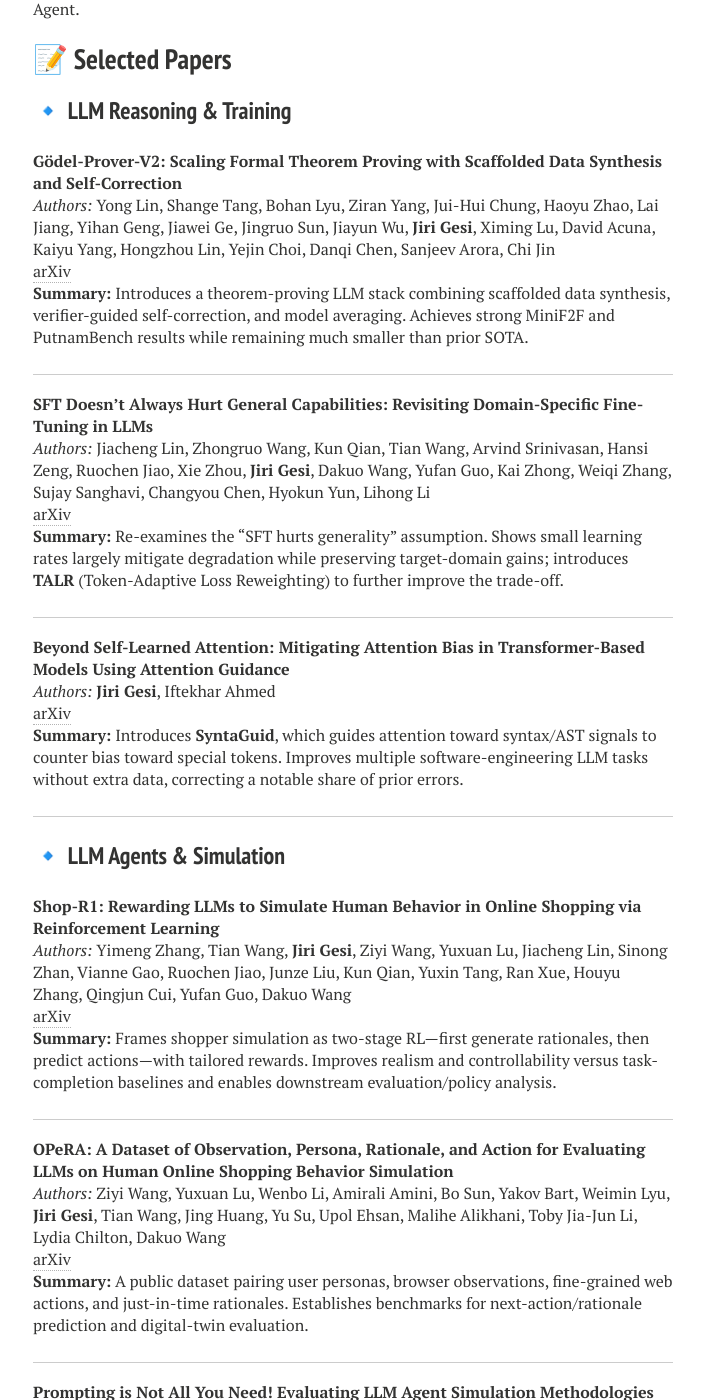
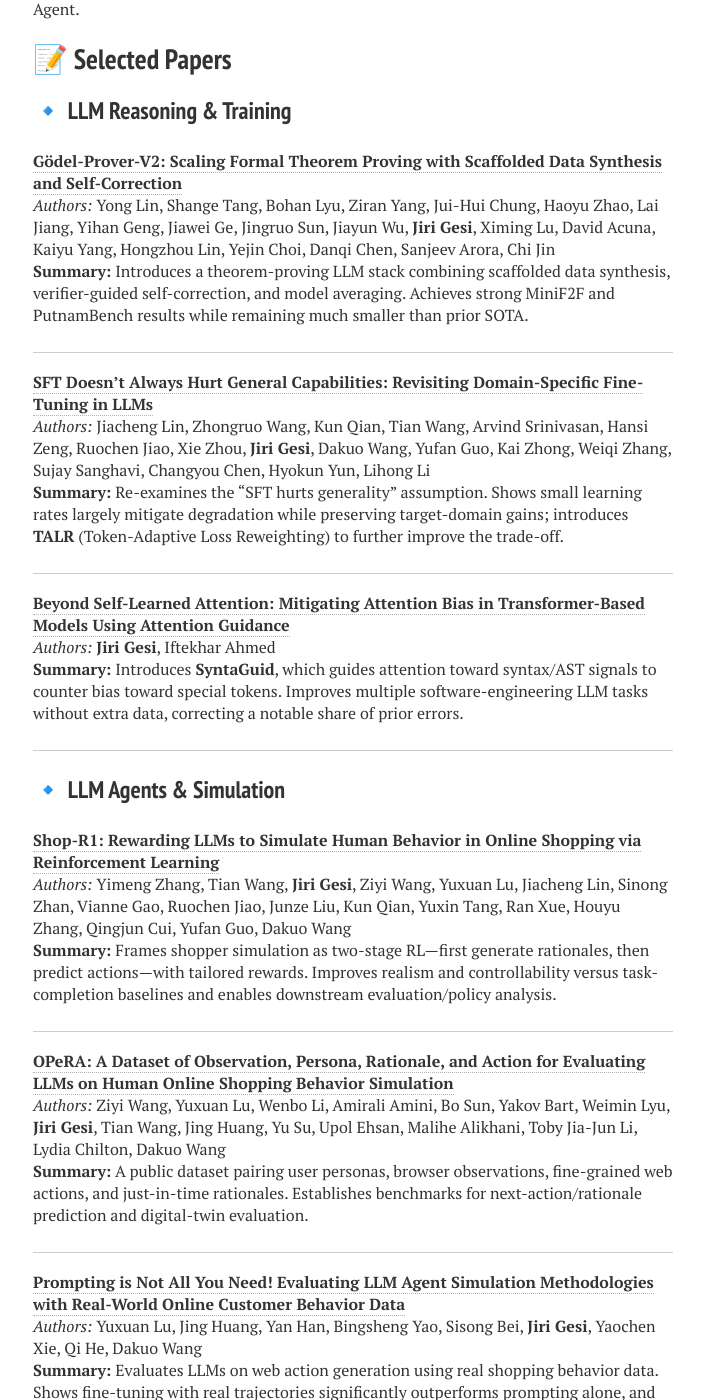
Before and after one commit to Jirigesi/Jirigesi.github.io, a Jekyll site: the page built from index.md, in a window 1280 px wide and 1400 px high, scrolled down 854 px. Shown: the whole window, without its empty margins (287-991 px from the left). Built offline with Jekyll 4.4.1, drawn with Linux system fonts in a browser that asks for light colours; nearby versions of some CDN libraries; comment, search, counter and statistics services are not loaded.

Commit message:
Update index.md

```diff
--- a/index.md
+++ b/index.md
@@ -21,68 +21,60 @@ Beyond LLM post-training, we have successfully pre-trained a set of high-quality
 
 ### 🔹 LLM Reasoning & Training
 
-**Gödel-Prover-V2: Scaling Formal Theorem Proving with Scaffolded Data Synthesis and Self-Correction**
+[**Gödel-Prover-V2: Scaling Formal Theorem Proving with Scaffolded Data Synthesis and Self-Correction**](https://arxiv.org/abs/2508.03613)
 *Authors:* Yong Lin, Shange Tang, Bohan Lyu, Ziran Yang, Jui-Hui Chung, Haoyu Zhao, Lai Jiang, Yihan Geng, Jiawei Ge, Jingruo Sun, Jiayun Wu, **Jiri Gesi**, Ximing Lu, David Acuna, Kaiyu Yang, Hongzhou Lin, Yejin Choi, Danqi Chen, Sanjeev Arora, Chi Jin
-[arXiv](https://arxiv.org/abs/2508.03613)
 **Summary:** Introduces a theorem-proving LLM stack combining scaffolded data synthesis, verifier-guided self-correction, and model averaging. Achieves strong MiniF2F and PutnamBench results while remaining much smaller than prior SOTA.
 
 ---
 
-**SFT Doesn’t Always Hurt General Capabilities: Revisiting Domain-Specific Fine-Tuning in LLMs**
+[**SFT Doesn’t Always Hurt General Capabilities: Revisiting Domain-Specific Fine-Tuning in LLMs**](https://arxiv.org/abs/2509.20758)
 *Authors:* Jiacheng Lin, Zhongruo Wang, Kun Qian, Tian Wang, Arvind Srinivasan, Hansi Zeng, Ruochen Jiao, Xie Zhou, **Jiri Gesi**, Dakuo Wang, Yufan Guo, Kai Zhong, Weiqi Zhang, Sujay Sanghavi, Changyou Chen, Hyokun Yun, Lihong Li
-[arXiv](https://arxiv.org/abs/2509.20758)
 **Summary:** Re-examines the “SFT hurts generality” assumption. Shows small learning rates largely mitigate degradation while preserving target-domain gains; introduces **TALR** (Token-Adaptive Loss Reweighting) to further improve the trade-off.
 
 ---
 
-**Beyond Self-Learned Attention: Mitigating Attention Bias in Transformer-Based Models Using Attention Guidance**
+[**Beyond Self-Learned Attention: Mitigating Attention Bias in Transformer-Based Models Using Attention Guidance**](https://arxiv.org/abs/2402.16790)
 *Authors:* **Jiri Gesi**, Iftekhar Ahmed
-[arXiv](https://arxiv.org/abs/2402.16790)
 **Summary:** Introduces **SyntaGuid**, which guides attention toward syntax/AST signals to counter bias toward special tokens. Improves multiple software-engineering LLM tasks without extra data, correcting a notable share of prior errors.
 
 ---
 
 ### 🔹 LLM Agents & Simulation
 
-**Shop-R1: Rewarding LLMs to Simulate Human Behavior in Online Shopping via Reinforcement Learning**
+[**Shop-R1: Rewarding LLMs to Simulate Human Behavior in Online Shopping via Reinforcement Learning**](https://arxiv.org/abs/2507.17842)
 *Authors:* Yimeng Zhang, Tian Wang, **Jiri Gesi**, Ziyi Wang, Yuxuan Lu, Jiacheng Lin, Sinong Zhan, Vianne Gao, Ruochen Jiao, Junze Liu, Kun Qian, Yuxin Tang, Ran Xue, Houyu Zhang, Qingjun Cui, Yufan Guo, Dakuo Wang
-[arXiv](https://arxiv.org/abs/2507.17842)
 **Summary:** Frames shopper simulation as two-stage RL—first generate rationales, then predict actions—with tailored rewards. Improves realism and controllability versus task-completion baselines and enables downstream evaluation/policy analysis.
 
 ---
 
-**OPeRA: A Dataset of Observation, Persona, Rationale, and Action for Evaluating LLMs on Human Online Shopping Behavior Simulation**
+[**OPeRA: A Dataset of Observation, Persona, Rationale, and Action for Evaluating LLMs on Human Online Shopping Behavior Simulation**](https://arxiv.org/abs/2506.05606)
 *Authors:* Ziyi Wang, Yuxuan Lu, Wenbo Li, Amirali Amini, Bo Sun, Yakov Bart, Weimin Lyu, **Jiri Gesi**, Tian Wang, Jing Huang, Yu Su, Upol Ehsan, Malihe Alikhani, Toby Jia-Jun Li, Lydia Chilton, Dakuo Wang
-[arXiv](https://arxiv.org/abs/2506.05606)
 **Summary:** A public dataset pairing user personas, browser observations, fine-grained web actions, and just-in-time rationales. Establishes benchmarks for next-action/rationale prediction and digital-twin evaluation.
 
 ---
 
-**Prompting is Not All You Need! Evaluating LLM Agent Simulation Methodologies with Real-World Online Customer Behavior Data**
+[**Prompting is Not All You Need! Evaluating LLM Agent Simulation Methodologies with Real-World Online Customer Behavior Data**](https://arxiv.org/abs/2503.20749)
 *Authors:* Yuxuan Lu, Jing Huang, Yan Han, Bingsheng Yao, Sisong Bei, **Jiri Gesi**, Yaochen Xie, Qi He, Dakuo Wang
-[arXiv](https://arxiv.org/abs/2503.20749)
 **Summary:** Evaluates LLMs on web action generation using real shopping behavior data. Shows fine-tuning with real trajectories significantly outperforms prompting alone, and adding synthesized reasoning traces further improves accuracy.
 
 ---
 
-**LLM Agent Meets Agentic AI: Can LLM Agents Simulate Customers to Evaluate Agentic-AI-Based Shopping Assistants?**
+[**LLM Agent Meets Agentic AI: Can LLM Agents Simulate Customers to Evaluate Agentic-AI-Based Shopping Assistants?**](https://arxiv.org/abs/2509.21501)
 *Authors:* Lu Sun, Shihan Fu, Bingsheng Yao, Yuxuan Lu, Wenbo Li, Hansu Gu, **Jiri Gesi**, Jing Huang, Chen Luo, Dakuo Wang
-[arXiv](https://arxiv.org/abs/2509.21501)
 **Summary:** Combines a large-scale human study with persona-grounded “digital-twin” simulation. Shows simulations can mirror real-world task outcomes and UX dimensions, enabling faster and cheaper iteration on shopping assistants.
 
 ---
 
-**Multi-Agent-as-Judge: Aligning LLM-Agent-Based Automated Evaluation with Multi-Dimensional Human Evaluation**
+[**Multi-Agent-as-Judge: Aligning LLM-Agent-Based Automated Evaluation with Multi-Dimensional Human Evaluation**](https://arxiv.org/abs/2507.21028)
 *Authors:* Jiaju Chen, Yuxuan Lu, Xiaojie Wang, Huimin Zeng, Jing Huang, **Jiri Gesi**, Ying Xu, Bingsheng Yao, Dakuo Wang
-[arXiv](https://arxiv.org/abs/2507.21028)
 **Summary:** Proposes **MAJ-Eval**—multi-persona evaluator agents that debate and aggregate judgments. Produces evaluations more aligned with expert ratings than typical automatic metrics in domains like education and medicine.
 
 ---
 
-**UXAgent: A System for Simulating Usability Testing of Web Design with LLM Agents**
+[**UXAgent: A System for Simulating Usability Testing of Web Design with LLM Agents**](https://arxiv.org/abs/2504.09407)
 *Authors:* Yuxuan Lu, Bingsheng Yao, Hansu Gu, Jing Huang, Jessie Wang, Yang Li, **Jiri Gesi**, Qi He, Toby Jia-Jun Li, Dakuo Wang
-[arXiv](https://arxiv.org/abs/2504.09407)
 **Summary:** A practical framework to simulate UX studies before recruiting participants. Generates personas and browsing agents, logs quantitative traces/interviews, and provides replays to help teams iterate rapidly on study design.
+
 
 ---
 
```
